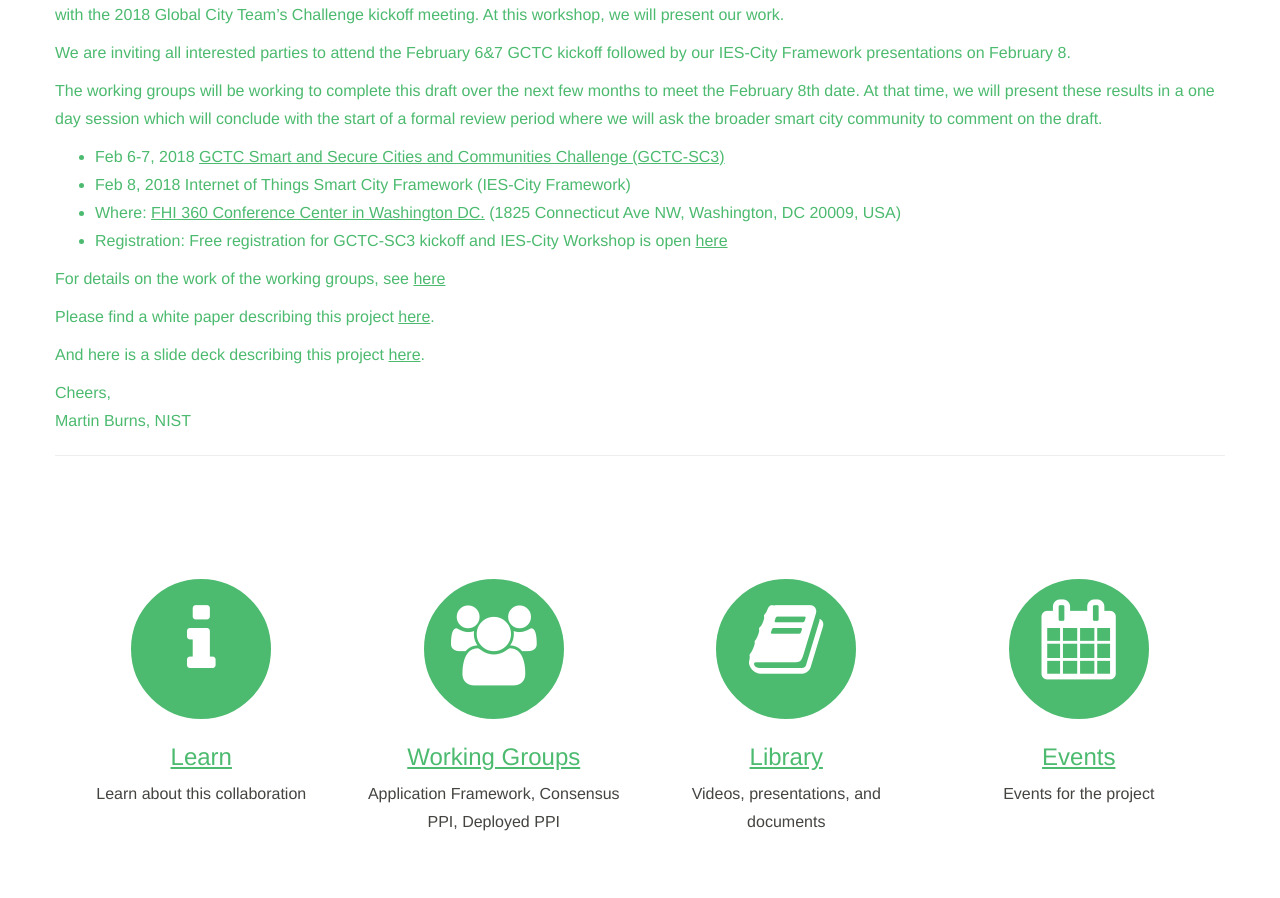
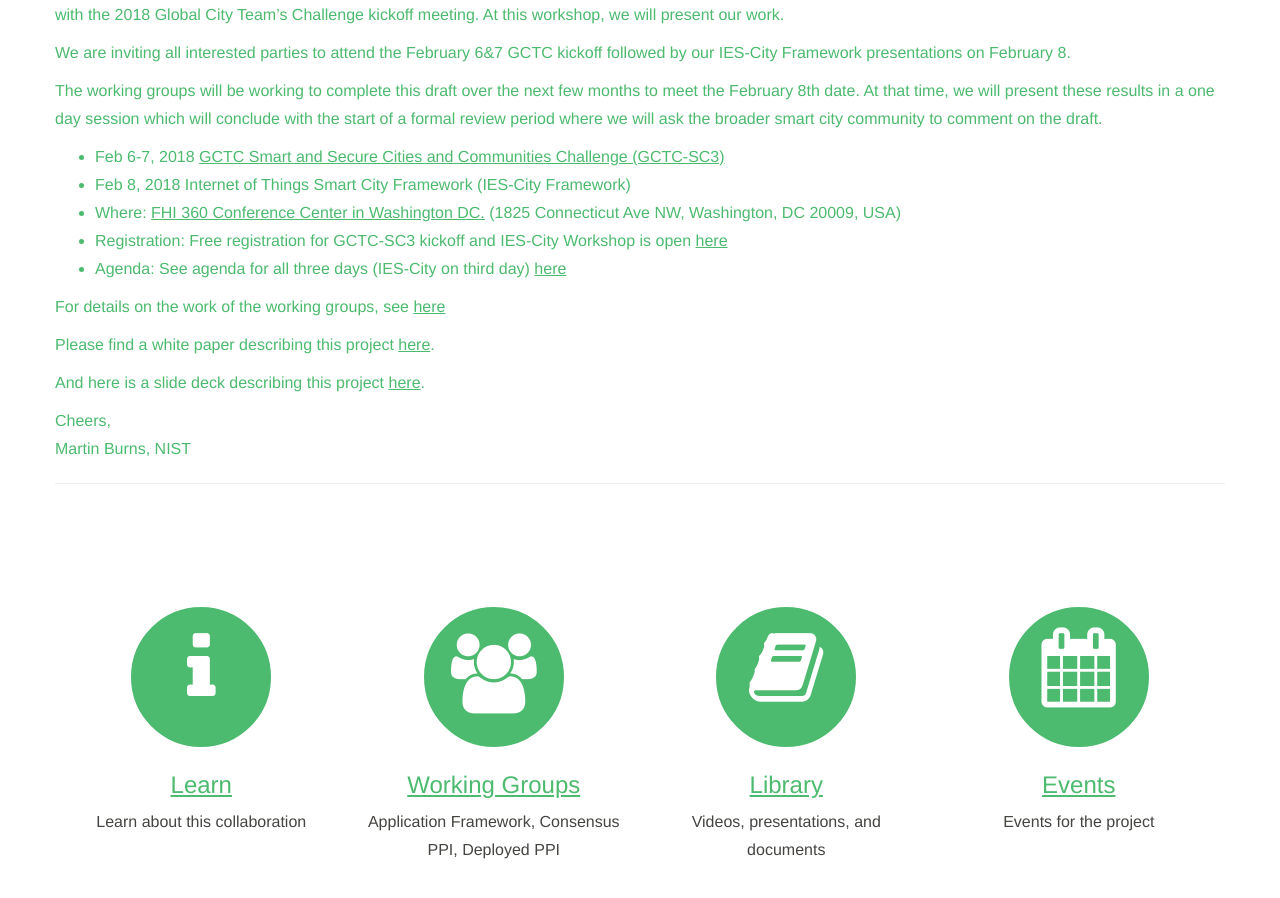
Before and after one commit to usnistgov/smartcitiesarchitecture, a Jekyll site: the page built from index.html, in a window 1280 px wide and 900 px high, scrolled down 1005 px. Built offline with Jekyll 4.4.1, drawn with Linux system fonts in a browser that asks for light colours; nearby versions of some CDN libraries.

Commit message:
add link to agenda for workshop

```diff
--- a/index.html
+++ b/index.html
@@ -39,6 +39,9 @@ title: Home
 				<li style="text-align:left">Feb 8, 2018 Internet of Things Smart City Framework (IES-City Framework)</li>
 				<li style="text-align:left">Where: <a href="http://www.fhi360conferencecenter.org/mapdirections.html">FHI 360 Conference Center in Washington DC.</a> (1825 Connecticut Ave NW, Washington, DC 20009, USA) </li>
 				<li style="text-align:left">Registration: Free registration for GCTC-SC3 kickoff and IES-City Workshop is open <a href="https://appam.certain.com/profile/39236">here</a> </li>
+				<li style="text-align:left">Agenda: See agenda for all three days (IES-City on third day) <a href="https://pages.nist.gov/GCTC/event/gctc-kickoff-2018/agenda/">here</a> </li>
+
+
 			</ul>
 
 			<p style="text-align:left">
```
